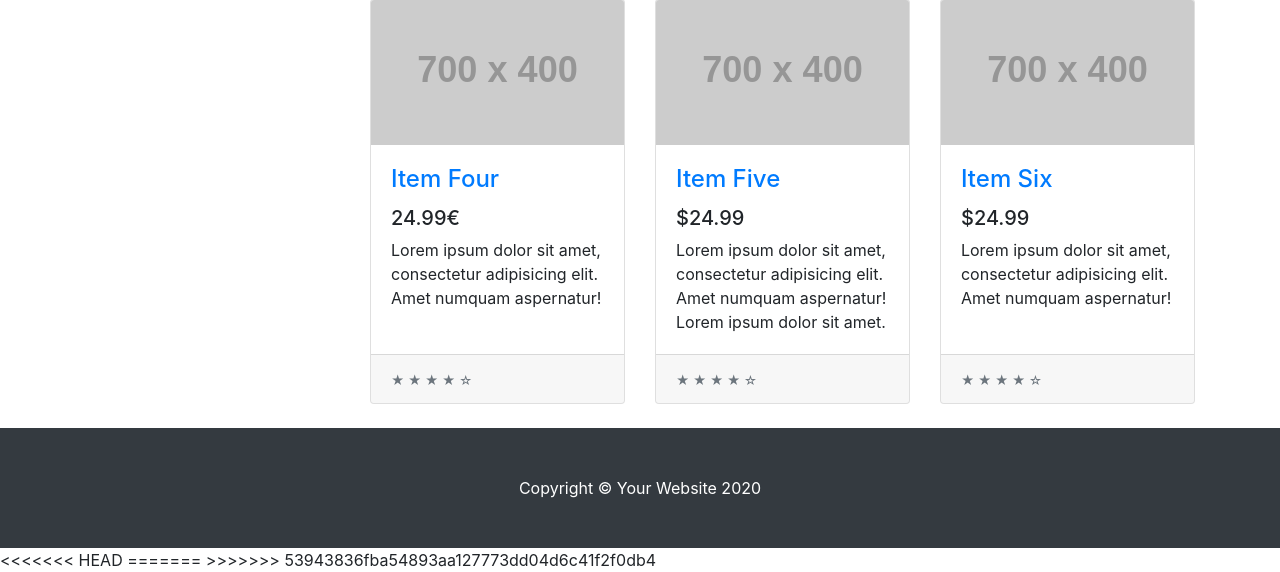
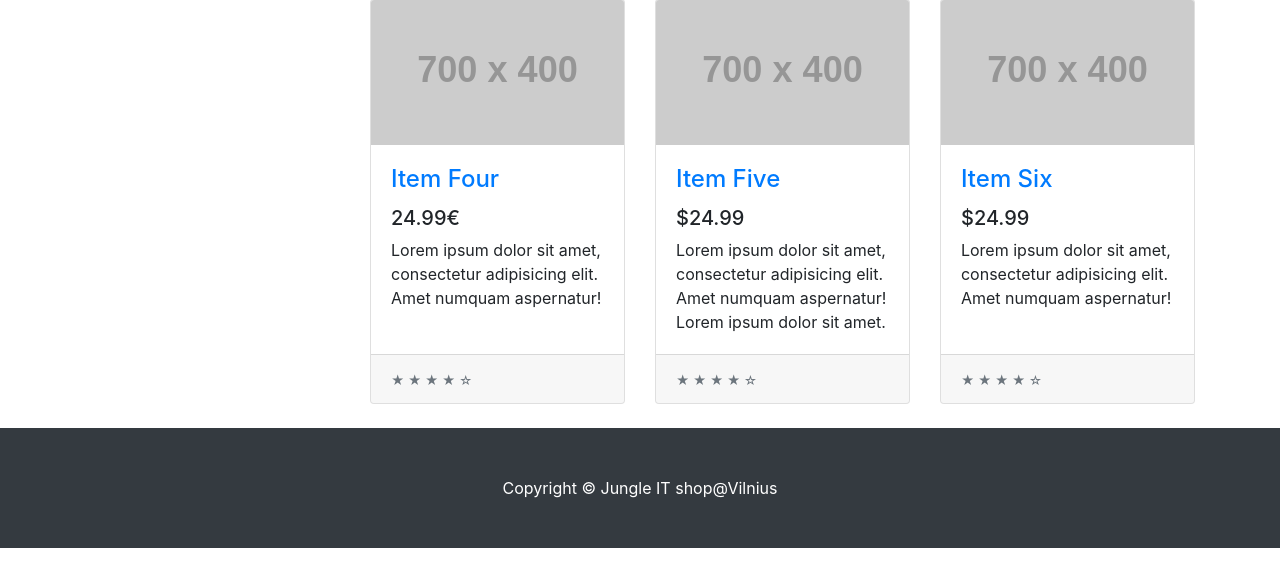
Before and after one commit to raimondas-27/Django_understanding, a Django app: page /home/ in a window 1280 px wide. Shown: the part 1076-1648 px from the top of the page. After the commit the page ends 1624 px from the top, so only its background shows below. Run offline with Django 3.2, Linux system fonts and the light colour scheme; grey boxes labelled with a size stand in for pictures from a placeholder-image service; some libraries are stand-ins or nearby versions.

Commit message:
some changes

```diff
--- a/trydjango/templates/home.html
+++ b/trydjango/templates/home.html
@@ -162,16 +162,9 @@
   <!-- Footer -->
   <footer class="py-5 bg-dark">
     <div class="container">
-      <p class="m-0 text-center text-white">Copyright &copy; Your Website 2020</p>
+      <p class="m-0 text-center text-white">Copyright &copy; Jungle IT shop@Vilnius</p>
     </div>
     <!-- /.container -->
   </footer>
 
-<<<<<<< HEAD
-=======
-  <!-- Bootstrap core JavaScript -->
-  <script src="jquery-3.5.1.min.js"></script>
-  <script src="vendor/bootstrap/js/bootstrap.bundle.min.js"></script>
-
->>>>>>> 53943836fba54893aa127773dd04d6c41f2f0db4
 {% endblock %}
```
